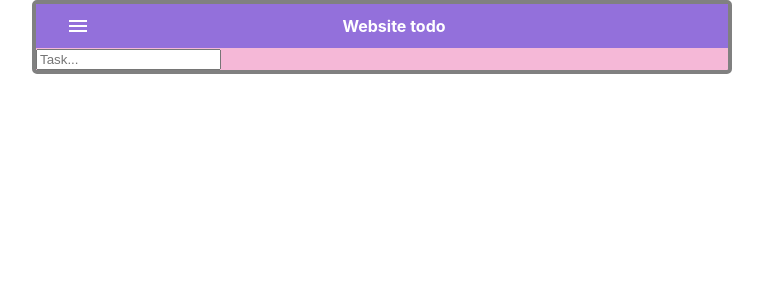
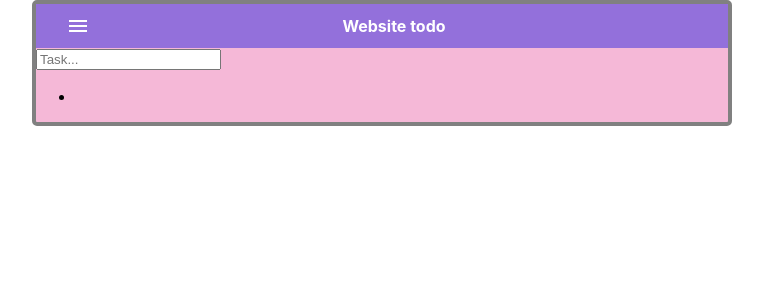
Before and after one commit to denisiuk-aleksey/Todo-List, a React (Create React App) app: page / in a window 1280 px wide. Shown: the top 300 px of the page, without its empty margins (258-1021 px from the left). Built offline with nearby package versions, Linux system fonts and the light colour scheme.

Commit message:
Refactor app structure

```diff
--- a/src/App.js
+++ b/src/App.js
@@ -1,13 +1,40 @@
+import { useState } from 'react'
 import TodoHeader from './components/TodoHeader'
 import TodoInput from './components/TodoInput'
+import TaskList from './components/TaskList'
 import './App.css'
 
 const App = props => {
+  const [todoArray, setTodoArray] = useState([
+    {
+      id: Date.now(),
+      body: 'Your task may be here...',
+      isDone: true,
+      createdAt: new Date()
+    }
+  ])
+
+  const addTask = values => {
+    const newTodo = {
+      body: values.todo,
+      id: Date.now(),
+      isDone: true,
+    };
+    setTodoArray([...todoArray, newTodo]);
+  };
+
+  const deleteTask = id => {
+    const filteredTodos = todoArray.filter(
+      currentTask => currentTask.id !== id
+    );
+    setTodoArray(filteredTodos);
+  };
+
   return (
     <div className='container'>
       <TodoHeader />
-       <TodoInput />
-    {/* {  <TodoTaskList />} */}
+      <TodoInput onSubmit={addTask} />
+      <TaskList todoArray={todoArray} deleteTask={deleteTask}/>
     </div>
   )
 }
```
